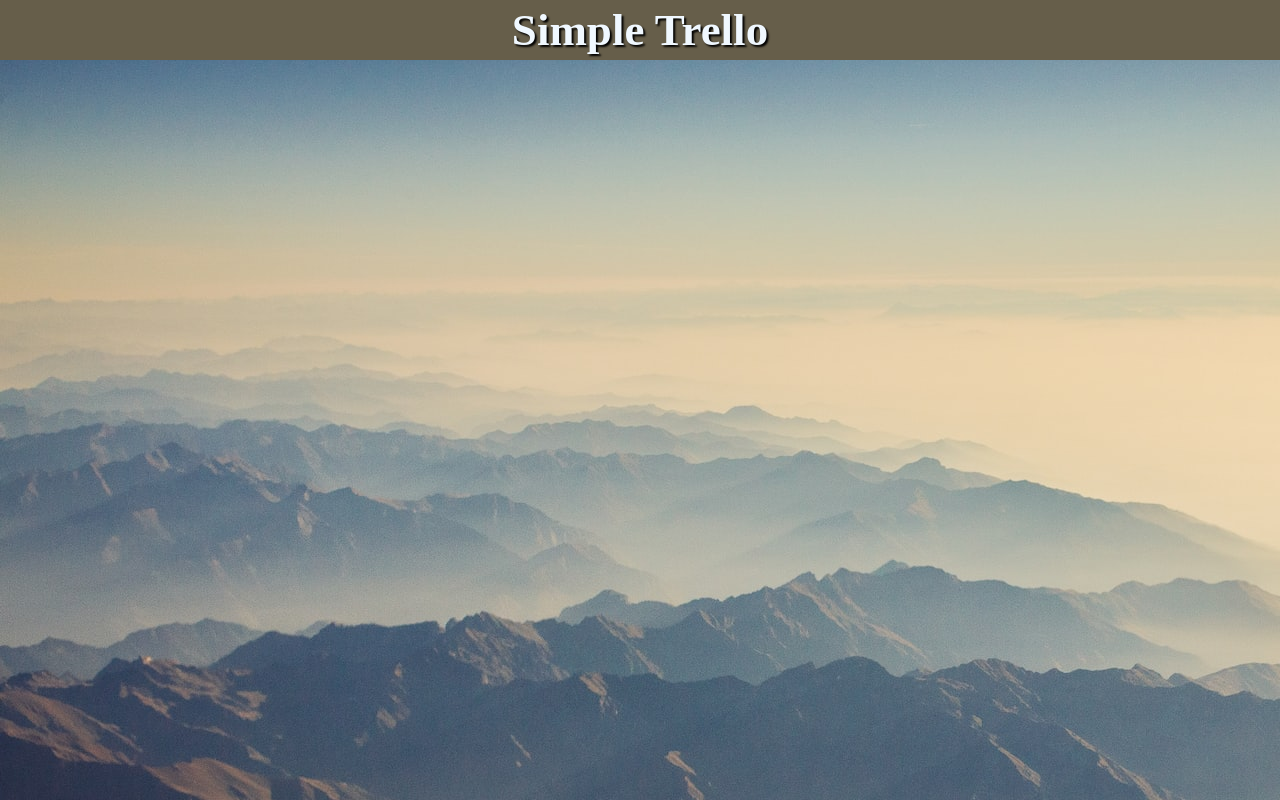
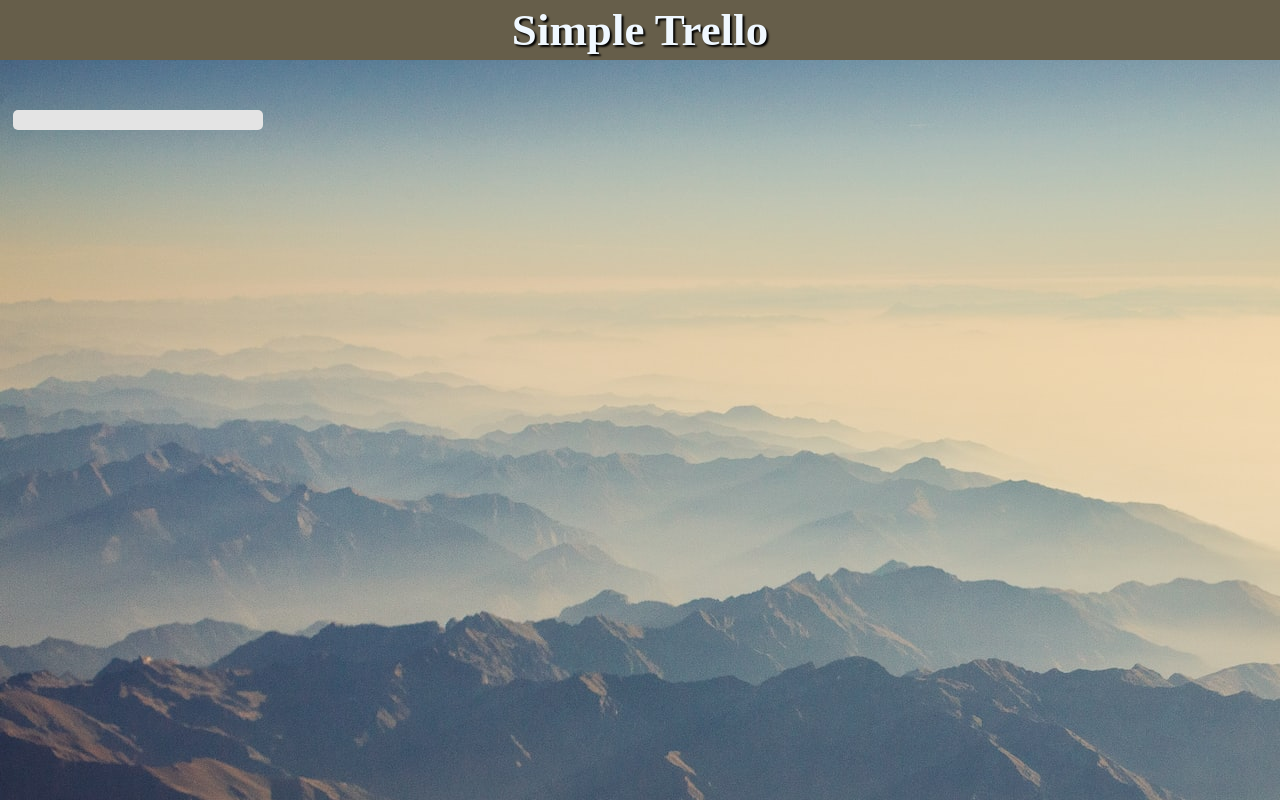
Before and after one commit to chiharakenta/react-trello-clone, a React (Vite) app: page / in a window 1280 px wide. Built offline with nearby package versions, Linux system fonts and the light colour scheme.

Commit message:
feat: create TaskCard component

```diff
--- a/src/components/task/TaskCard.tsx
+++ b/src/components/task/TaskCard.tsx
@@ -1,5 +1,16 @@
 import { FC } from 'react';
+import { TaskCardDeleteButton } from './button/TaskCardDeleteButton';
+import { TaskAddInput } from './input/TaskAddInput';
+import { TaskCardTitle } from './TaskCardTitle';
+import { Tasks } from './Tasks';
 
 export const TaskCard: FC = () => {
-  return <div></div>;
+  return (
+    <div className="taskCard">
+      <TaskCardTitle />
+      <TaskCardDeleteButton />
+      <TaskAddInput />
+      <Tasks />
+    </div>
+  );
 };
--- /dev/null
+++ b/src/components/task/TaskCardTitle.tsx
@@ -0,0 +1,5 @@
+import { FC } from 'react';
+
+export const TaskCardTitle: FC = () => {
+  return <div></div>;
+};
--- /dev/null
+++ b/src/components/task/Tasks.tsx
@@ -0,0 +1,5 @@
+import { FC } from 'react';
+
+export const Tasks: FC = () => {
+  return <div></div>;
+};
--- /dev/null
+++ b/src/components/task/button/TaskCardDeleteButton.tsx
@@ -0,0 +1,5 @@
+import { FC } from 'react';
+
+export const TaskCardDeleteButton: FC = () => {
+  return <div></div>;
+};
--- /dev/null
+++ b/src/components/task/input/TaskAddInput.tsx
@@ -0,0 +1,5 @@
+import { FC } from 'react';
+
+export const TaskAddInput: FC = () => {
+  return <div></div>;
+};
--- a/src/index.css
+++ b/src/index.css
@@ -23,3 +23,11 @@ header {
   background-repeat: no-repeat;
   height: 100vh;
 }
+
+.taskCard {
+  width: 250px;
+  padding: 10px 25px;
+  margin: 10px 1%;
+  background-color: rgb(228, 228, 228);
+  border-radius: 5px;
+}
```
